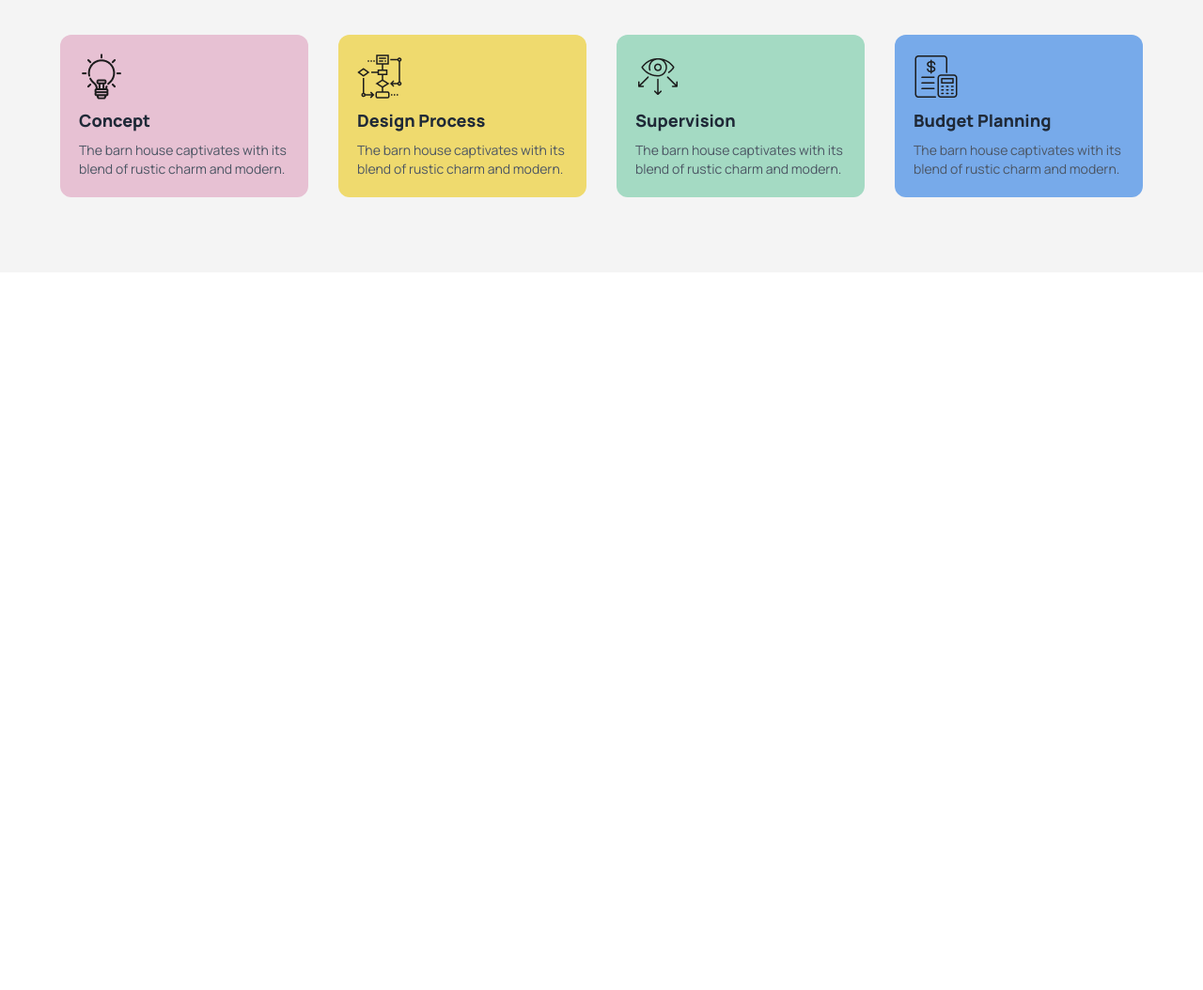
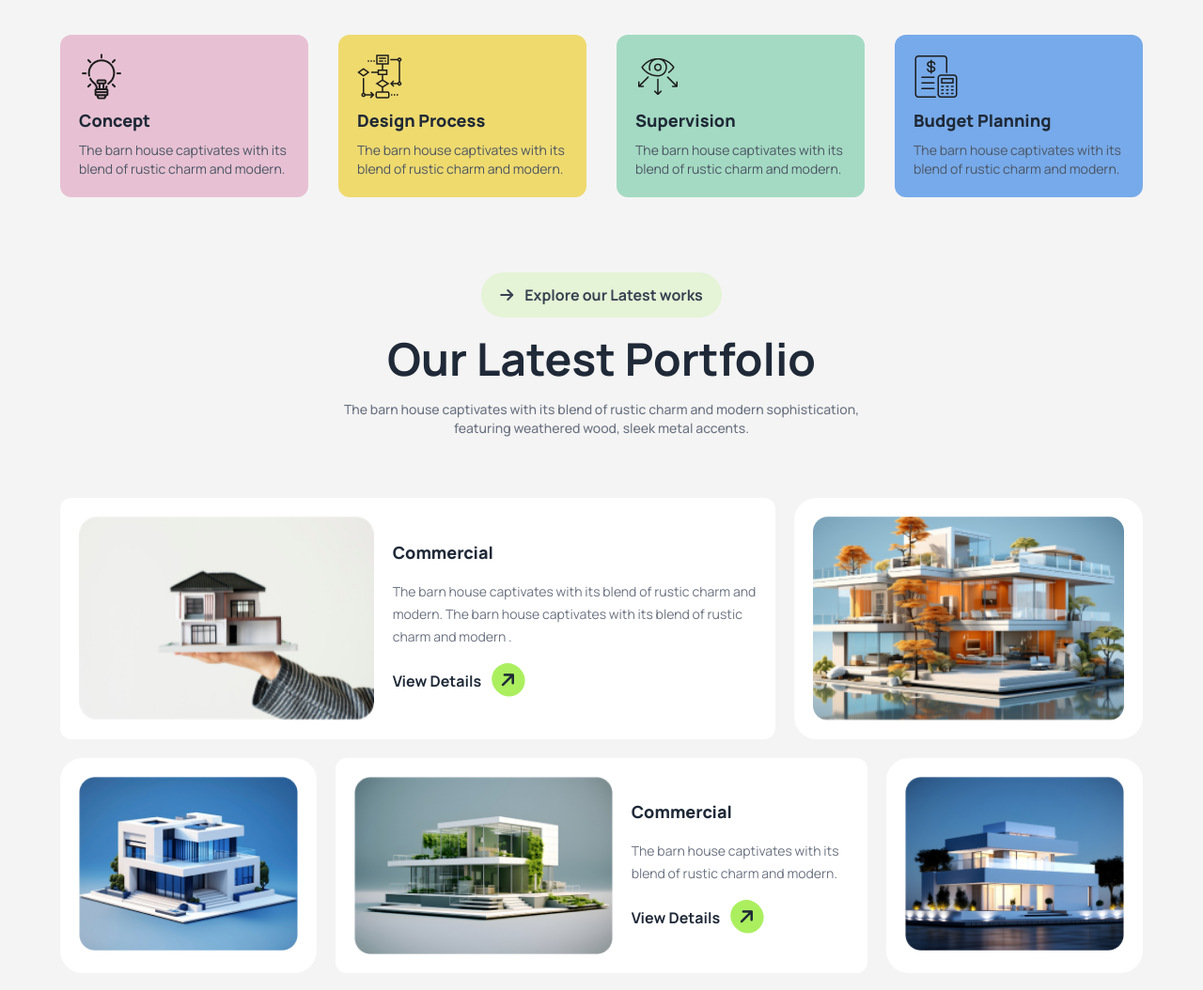
Before and after one commit to jamanhasan01/Assignment-3, a plain HTML site: page index.html in a window 1280 px wide. Shown: the part 1702-2756 px from the top of the page at 94% size. Before the commit the page ends 1992 px from the top, so only its background shows below. Drawn offline with nearby package versions, Linux system fonts and the light colour scheme.

Commit message:
i have done my Portfolio

```diff
--- a/index.html
+++ b/index.html
@@ -148,11 +148,60 @@
                             <img src="./assets/budget-planning.png" alt="">
                             <h6 class="text-lg font-extrabold">Budget Planning</h6>
                             <p class="text-sm text-gray-600">The barn house captivates with its blend of rustic charm and modern.</p>
-                          </div>
+                     </div>
               </div>
            </div>
         </div>
       </section>
+        <section>
+          <div class="w-[95%] lg:w-[90%] mx-auto pb-20 ">
+             <!-- title section -->
+          <div class="flex justify-center items-center flex-col gap-5">
+            <button class="bg-[rgba(171,239,95,0.2)] px-5 py-3 font-bold text-gray-700 rounded-full"><i class=" fa-solid fa-arrow-right mr-3"></i>Explore our Latest works</button>
+            <h2 class="text-3xl font-extrabold text-center lg:text-5xl lg:font-bold">Our Latest Portfolio</h2>
+            <p class="lg:w-2/4 text-sm font-medium text-gray-500 text-center">The barn house captivates with its blend of rustic charm and modern sophistication, featuring weathered wood, sleek metal accents.</p>
+          </div>
+          <!-- this is card section -->
+           <div class="flex flex-col gap-5 mt-16">
+            <!-- this is card collam 1 -->
+          <div class="grid grid-cols-1 lg:grid-cols-3 lg:gap-5">
+              <div class="bg-white col-span-2 flex p-5 rounded-xl gap-5 items-center flex-col lg:flex-row">
+                <div class="w-full">
+                  <img class="w-full" src="./assets/img1.png" alt="">
+                </div>
+                <div class="flex flex-col justify-between items-start gap-4">
+                  <h5 class="text-lg font-extrabold">Commercial</h5>
+                  <p class="text-sm text-gray-500 leading-6">The barn house captivates with its blend of rustic charm and modern. The barn house captivates with its blend of rustic charm and modern .</p>
+                  <button class="font-bold">View Details<i class="bg-mainClr px-2 py-1 fa-solid fa-arrow-right -rotate-45 rounded-full text-xl ml-3"></i></button>
+                </div>
+              </div>
+              <div class="w-full mt-5 lg:mt-0 bg-white p-5 rounded-3xl col-span-1"><img class="w-full object-cover h-full rounded-2xl" src="./assets/img2.png" alt=""></div>
+          </div>
+          <!-- this is card collam 2 -->
+           <div class="grid grid-cols-1 lg:grid-cols-4 lg:gap-5">
+            <!-- col1 -->
+             <div class="w-full col-span-1 bg-white p-5 rounded-3xl">
+              <img class="w-full object-cover" src="./assets/img3.png" alt="">
+             </div>
+             <!-- col2 -->
+            <div class="bg-white my-5 lg:my-0 col-span-2 flex p-5 rounded-xl gap-5 items-center flex-col lg:flex-row">
+              <div class="w-full">
+                <img class="w-full object-cover" src="./assets/img4.png" alt="">
+              </div>
+              <div class="flex flex-col justify-between items-start gap-4">
+                <h5 class="text-lg font-extrabold">Commercial</h5>
+                <p class="text-sm text-gray-500 leading-6">The barn house captivates with its blend of rustic charm and modern.</p>
+                <button class="font-bold">View Details<i class="bg-mainClr px-2 py-1 fa-solid fa-arrow-right -rotate-45 rounded-full text-xl ml-3"></i></button>
+              </div>
+            </div>
+            <!-- col3 -->
+            <div class="w-full  bg-white p-5 rounded-3xl col-span-1">
+              <img class="w-full object-cover" src="./assets/img5.png" alt="">
+            </div>
+           </div>
+          </div>
+          </div>
+        </section>
     </main>
 </body>
 </html>
```
